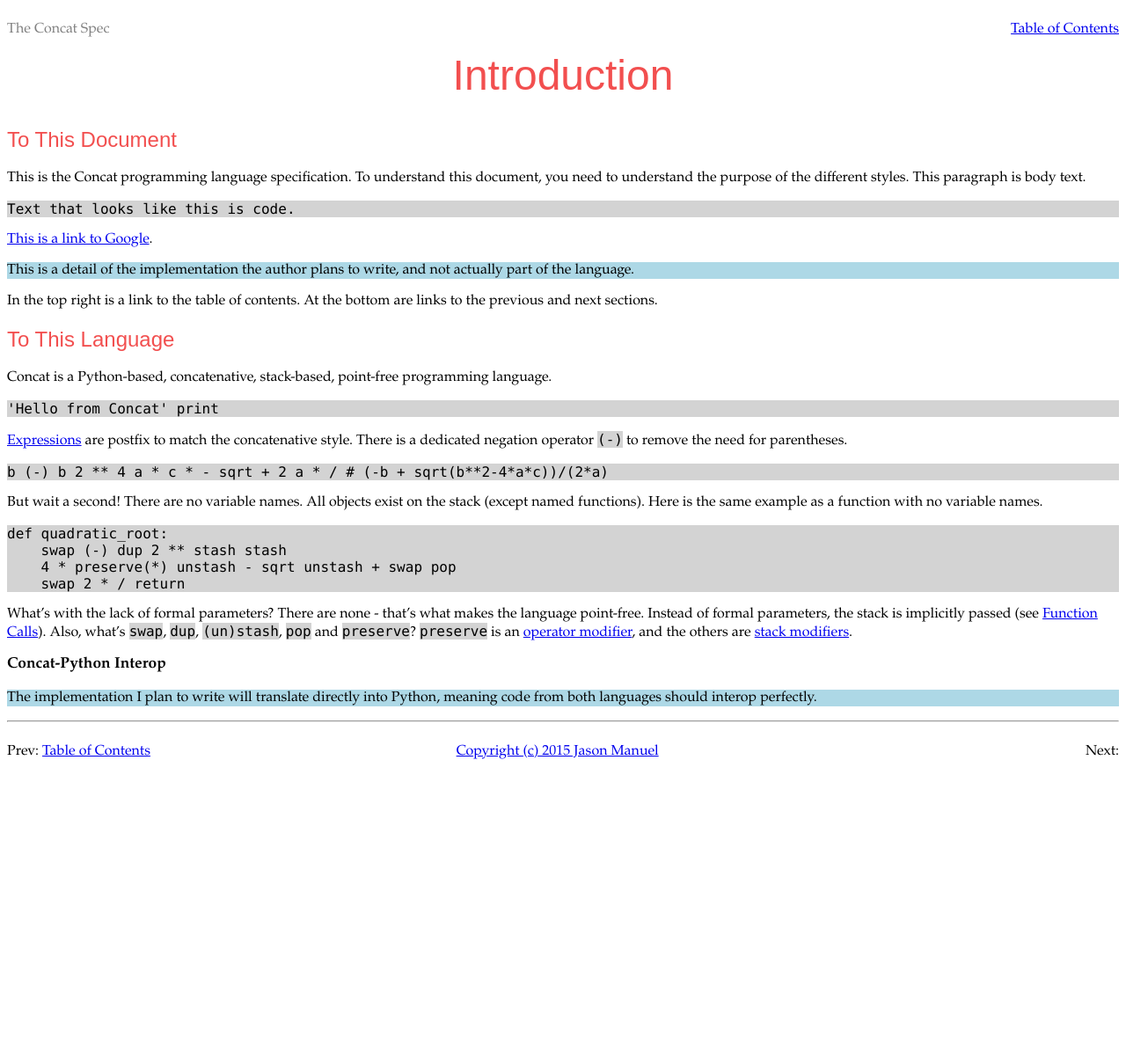
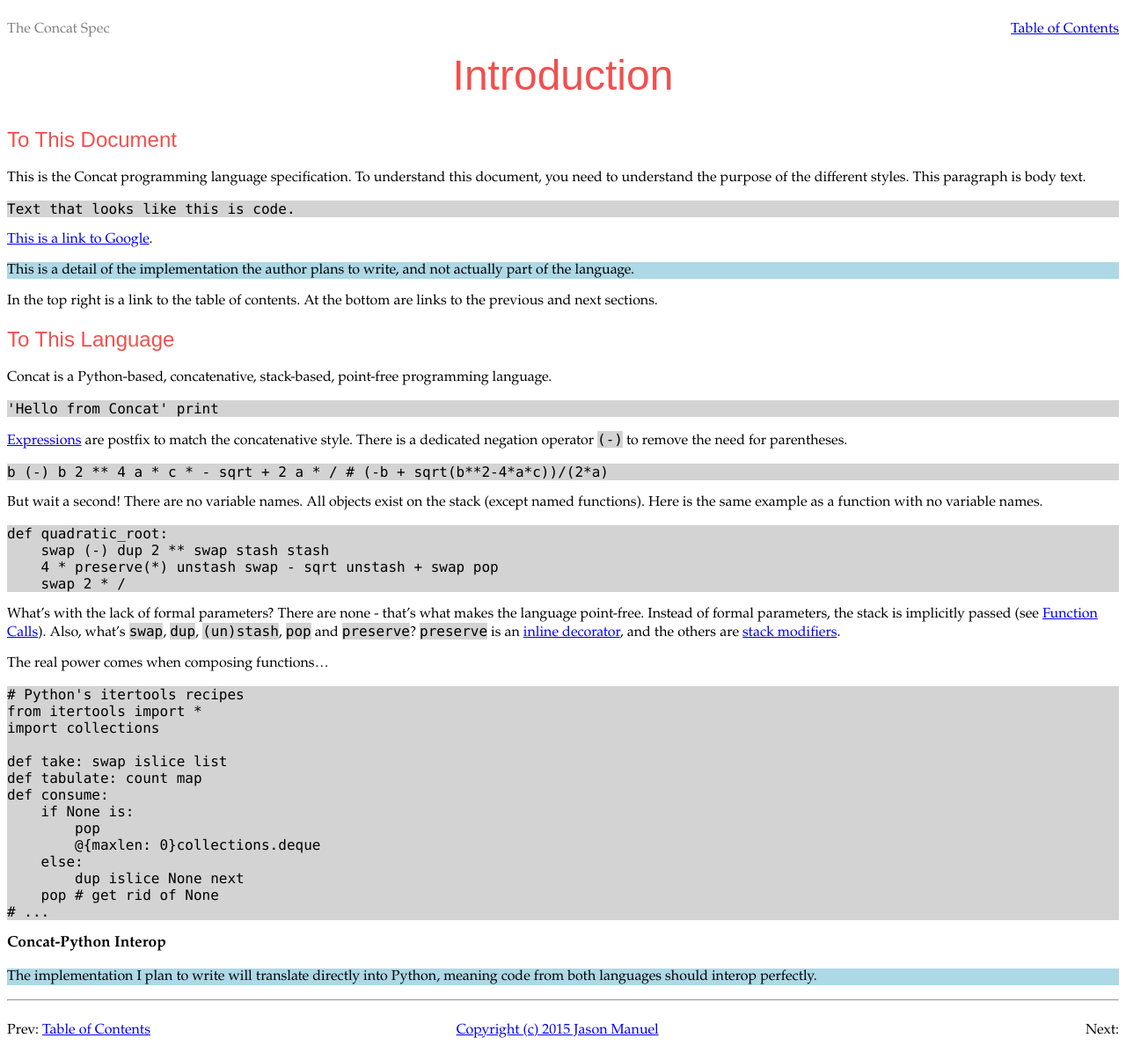
Before and after one commit to jmanuel1/concat-spec, a Jekyll site: the page built from index.md, in a window 1280 px wide. Shown: the whole page at 88% size. Built offline with Jekyll 4.4.1, drawn with Linux system fonts in a browser that asks for light colours; before the commit the page ends 900 px from its top, so only the background shows below that.

Commit message:
Introduction changes
Some terms changed, function composition example, and code change to
reflect change in vision

```diff
--- a/index.md
+++ b/index.md
@@ -45,16 +45,33 @@ But wait a second! There are no variable names. All objects exist on the stack
 names.
 
     def quadratic_root:
-        swap (-) dup 2 ** stash stash
-        4 * preserve(*) unstash - sqrt unstash + swap pop
-        swap 2 * / return
+        swap (-) dup 2 ** swap stash stash
+        4 * preserve(*) unstash swap - sqrt unstash + swap pop
+        swap 2 * /
 
 What's with the lack of formal parameters? There are none - that's what makes
 the language point-free. Instead of formal parameters, the stack is implicitly
 passed (see [Function Calls][functioncalls]). Also, what's `swap`, `dup`,
 `(un)stash`, `pop` and `preserve`? `preserve` is an
-[operator modifier][operatormodifiers], and the others are
+[inline decorator][inlinedecorators], and the others are
 [stack modifiers][stackmodifiers].
+
+The real power comes when composing functions...
+
+    # Python's itertools recipes
+    from itertools import *
+    import collections
+
+    def take: swap islice list
+    def tabulate: count map
+    def consume:
+        if None is:
+            pop
+            @{maxlen: 0}collections.deque
+        else:
+            dup islice None next
+        pop # get rid of None
+    # ...
 
 ### Concat-Python Interop
 
@@ -66,4 +83,4 @@ passed (see [Function Calls][functioncalls]). Also, what's `swap`, `dup`,
   [stackmodifiers]:    stack_modifiers.html
   [expressions]:       expressions.html
   [functioncalls]:     function_calls.html
-  [operatormodifiers]: operator_modifiers.html
+  [inlinedecorators]:  inlinedecorators.html
```
